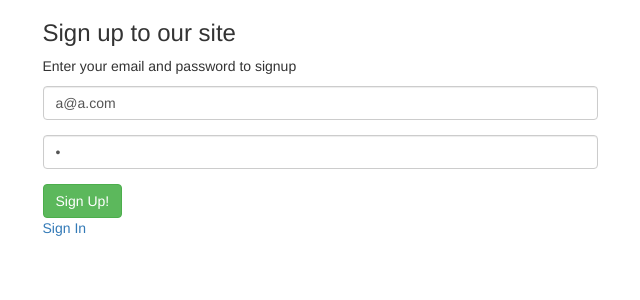
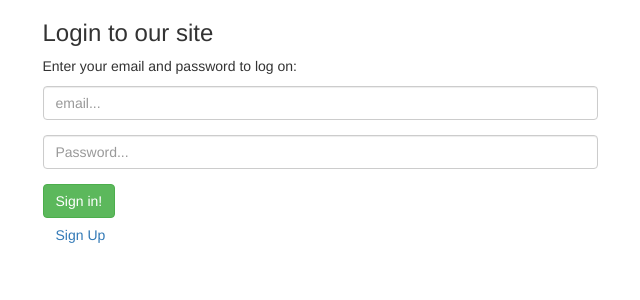
Before and after one commit to subrata85/spider-test, a React (Create React App) app: page / in a window 1280 px wide. Shown: the top 300 px of the page, without its empty margins (320-960 px from the left). Built offline with nearby package versions, Linux system fonts and the light colour scheme; what redux-promise-middleware would draw is missing.

Commit message:
router is created

```diff
--- a/package.json
+++ b/package.json
@@ -9,6 +9,7 @@
     "react": "^16.13.1",
     "react-dom": "^16.13.1",
     "react-redux": "^7.2.0",
+    "react-router-dom": "^5.1.2",
     "react-scripts": "3.4.1",
     "redux": "^4.0.5",
     "redux-promise-middleware": "^6.1.2",
--- a/src/App.js
+++ b/src/App.js
@@ -1,4 +1,5 @@
 import React, { Component } from "react";
+import { BrowserRouter, Route, Switch, Redirect } from "react-router-dom";
 
 // import Component
 import Login from "./views/user/login/login";
@@ -7,9 +8,12 @@ import Signup from "./views/user/signup/signup";
 class App extends Component {
   render() {
     return (
-      <div>
-        <Signup />
-      </div>
+      <BrowserRouter>
+        <Switch>
+          <Route exact path="/" component={Login} />
+          <Route exact path="/signup" component={Signup} />
+        </Switch>
+      </BrowserRouter>
     );
   }
 }
--- a/src/views/user/login/login.js
+++ b/src/views/user/login/login.js
@@ -80,7 +80,12 @@ class Login extends React.Component {
                 Sign in!
               </button>
             </div>
-            <a>Signup</a>
+            <a
+              className="btn"
+              onClick={() => this.props.history.push("signup")}
+            >
+              Sign Up
+            </a>
           </div>
         </div>
       </div>
--- a/src/views/user/signup/signup.js
+++ b/src/views/user/signup/signup.js
@@ -87,7 +87,9 @@ class Signup extends React.Component {
                 Sign Up!
               </button>
             </div>
-            <a href="http://www.google.com">Sign In</a>
+            <a className="btn" onClick={() => this.props.history.push("/")}>
+              Sign In
+            </a>
           </div>
         </div>
       </div>
```
Also changed, not shown: 1 other file (tests, documents, lock files or other folders).
